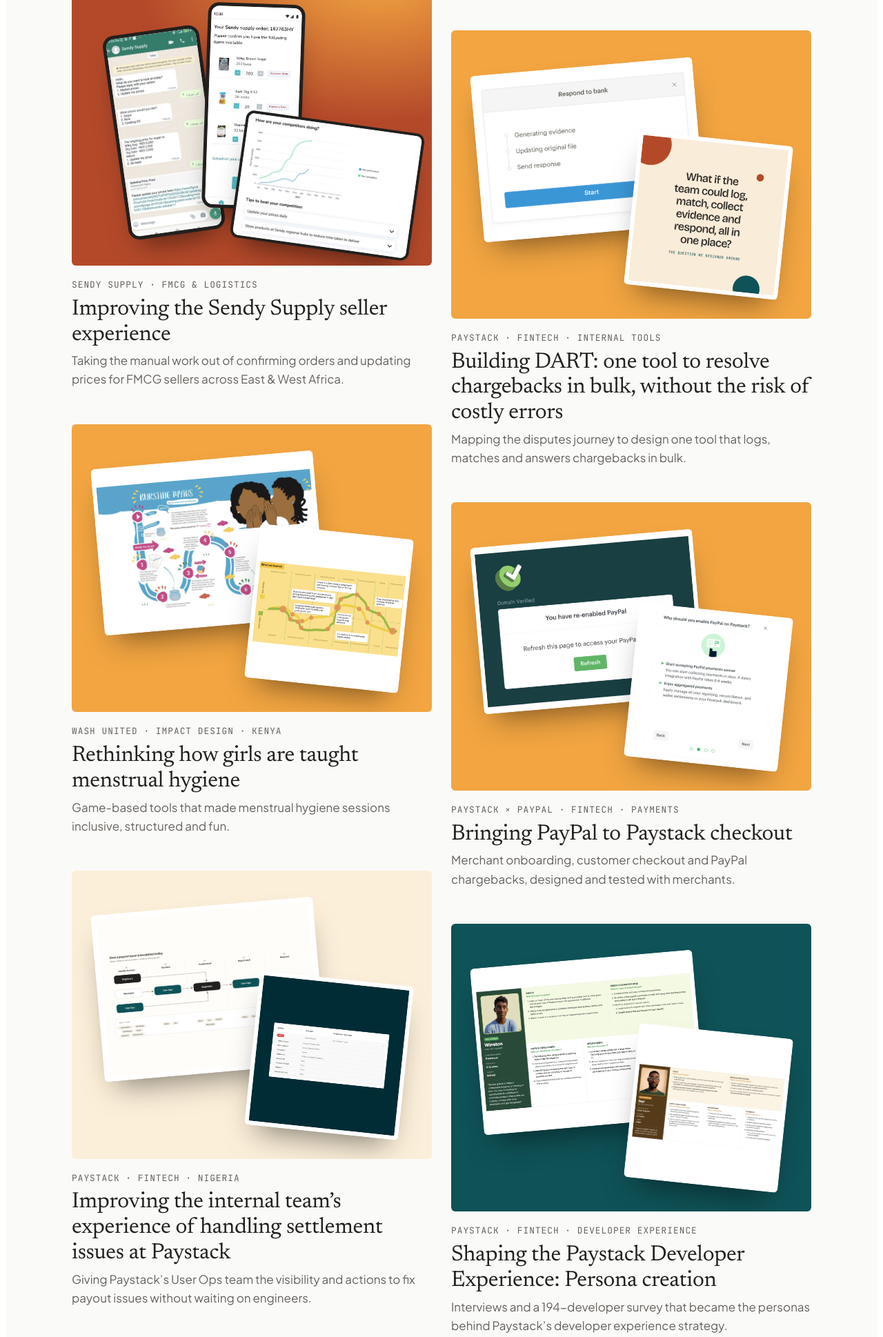
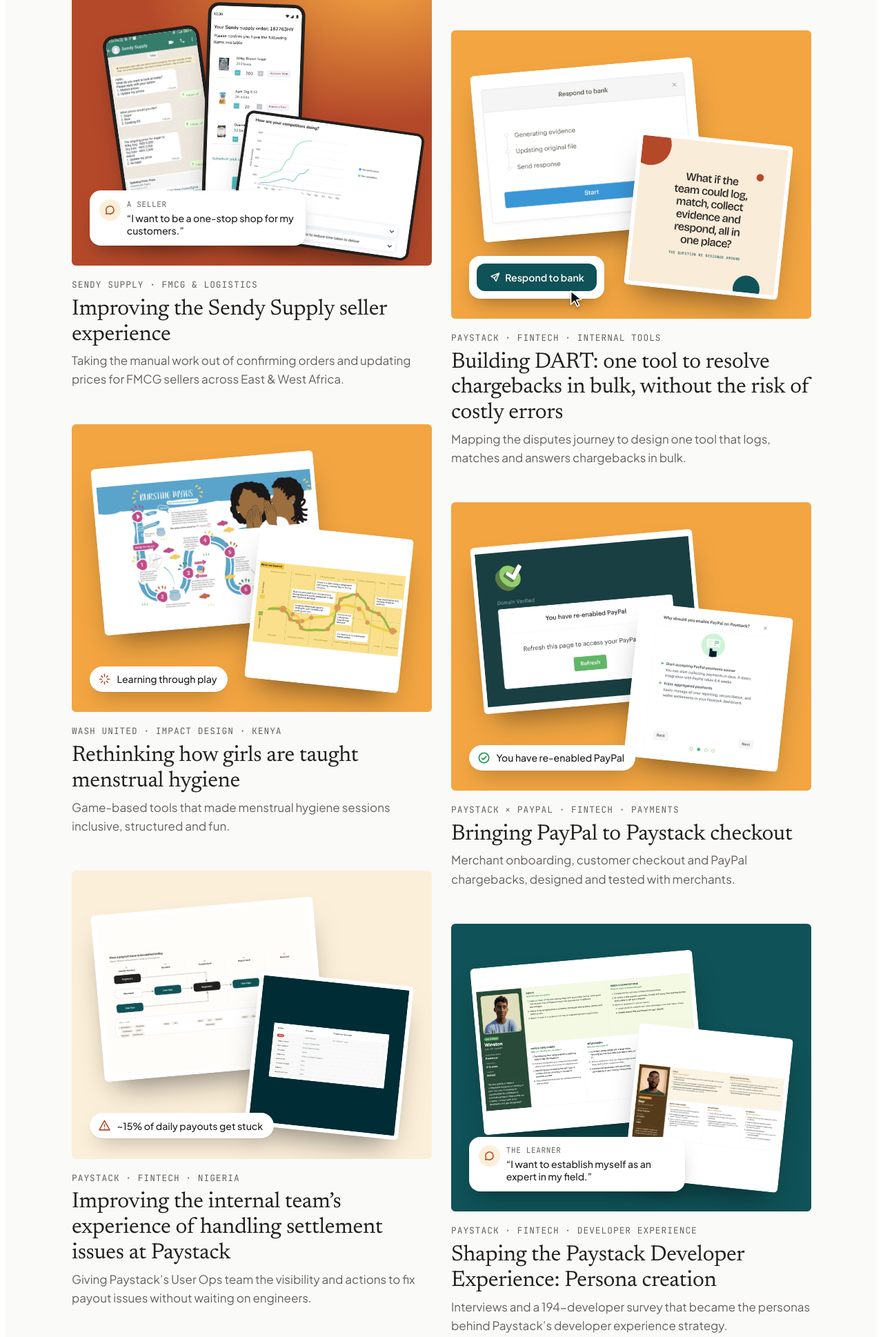
Before and after one commit to elijahmbaru/sharon_portfolio, a plain HTML site: page index.html in a window 1280 px wide. Shown: the part 1050-2988 px from the top of the page at 69% size. Drawn offline with nearby package versions, Linux system fonts and the light colour scheme.

Commit message:
Update portfolio website

```diff
--- a/index.html
+++ b/index.html
@@ -240,6 +240,26 @@ footer .wrap { border-top: 1px solid var(--line); padding-block: 28px 36px; disp
 .t-hero .hc img:nth-child(1) { width: 72%; aspect-ratio: 4 / 3; left: 0; top: 4%; transform: rotate(-5deg); }
 .t-hero .hc img:nth-child(2) { width: 50%; aspect-ratio: 1; right: 0; bottom: 0; transform: rotate(6deg); }
 @media (hover: hover) { .tile.t-hero:hover .hc img:nth-child(1) { transform: rotate(-3deg) translateY(-4px); } .tile.t-hero:hover .hc img:nth-child(2) { transform: rotate(4deg) translateY(-4px); } }
+
+/* Quips: small floating UI chips with lines from each case study */
+.tile-img { container-type: inline-size; }
+.chip { position: absolute; z-index: 3; display: inline-flex; align-items: center; gap: 0.6em; font-family: var(--body); font-size: clamp(11px, 2.7cqw, 15px); line-height: 1.3; color: #22201E; background: #FFFFFF; box-shadow: 0 1px 2px rgba(0,0,0,.08), 0 14px 30px -12px rgba(0,0,0,.4); text-align: left; transition: transform .4s cubic-bezier(.2,.7,.2,1); }
+.chip svg { flex: none; width: 1.35em; height: 1.35em; }
+.chip.bl { left: 5%; bottom: 7%; }
+.chip.tr { right: 5%; top: 7%; }
+.chip.pill { padding: 0.65em 1.1em 0.65em 0.85em; border-radius: 999px; font-weight: 500; white-space: nowrap; }
+.chip.note { align-items: flex-start; max-width: 60%; padding: 0.9em 1em; border-radius: 16px; }
+.chip.note .ic { flex: none; width: 2.2em; height: 2.2em; border-radius: 50%; display: grid; place-items: center; background: #FCEFD9; color: #B4492A; }
+.chip.note .ic svg { width: 1.2em; height: 1.2em; }
+.chip.note .who { display: block; font-family: var(--mono); font-size: 0.78em; letter-spacing: 0.06em; text-transform: uppercase; color: #66625D; margin-bottom: 0.3em; }
+.chip.note q { quotes: "\201C" "\201D"; display: block; font-weight: 500; }
+.chip.act { padding: 0.8em; border-radius: 16px; }
+.chip.act .mini { display: inline-flex; align-items: center; gap: 0.5em; padding: 0.75em 1.3em; border-radius: 12px; background: #0F5257; color: #FFFFFF; font-weight: 600; white-space: nowrap; }
+.chip.act .mini svg { width: 1.1em; height: 1.1em; }
+.chip.act .cursor { position: absolute; width: 1.9em; height: 1.9em; right: 14%; bottom: -0.9em; filter: drop-shadow(0 2px 2px rgba(0,0,0,.3)); }
+.chip .dot { width: 0.55em; height: 0.55em; border-radius: 50%; background: #B4492A; position: absolute; top: -0.15em; right: -0.15em; box-shadow: 0 0 0 2px #fff; }
+@media (hover: hover) { a.tile:hover .chip { transform: translateY(-4px); } }
+@media (prefers-reduced-motion: reduce) { .chip { transition: none; } a.tile:hover .chip { transform: none; } }
 </style>
 </head>
 <body>
@@ -311,31 +331,31 @@ footer .wrap { border-top: 1px solid var(--line); padding-block: 28px 36px; disp
       <div class="work">
         <div class="work-col">
         <a class="tile t-sendy" href="sendy-supply.html" style="--o:1">
-          <div class="tile-img"><div class="art" aria-hidden="true"><img src="img/sendy-hero-chat.jpg" alt=""><img src="img/order-detail.jpg" alt=""><img class="wide" src="img/sendy-hero-competitors.jpg" alt=""></div></div>
+          <div class="tile-img"><div class="art" aria-hidden="true"><img src="img/sendy-hero-chat.jpg" alt=""><img src="img/order-detail.jpg" alt=""><img class="wide" src="img/sendy-hero-competitors.jpg" alt=""></div><span class="chip note bl" aria-hidden="true"><span class="ic"><svg viewBox="0 0 24 24" fill="none" stroke="currentColor" stroke-width="2.2" stroke-linecap="round" stroke-linejoin="round"><path d="M20 12a8 8 0 0 1-11.6 7.1L4 20l1-4.2A8 8 0 1 1 20 12z"/></svg></span><span><span class="who">A seller</span><q>I want to be a one-stop shop for my customers.</q></span></span></div>
           <p class="tile-meta">Sendy Supply · FMCG &amp; Logistics</p>
           <h3><span>Improving the Sendy Supply seller experience</span></h3>
           <p>Taking the manual work out of confirming orders and updating prices for FMCG sellers across East &amp; West Africa.</p>
         </a>
         <a class="tile t-2 t-hero fit" href="mhm-kenya.html" style="--o:4">
-          <div class="tile-img" style="background:#F2A541"><div class="hc" role="img" aria-label="The Bursting Myths game guide and a journey map of what facilitators and participants experience in sessions"><img src="img/mhm-hero-game.jpg" alt=""><img src="img/mhm-hero-journey.jpg" alt=""></div></div>
+          <div class="tile-img" style="background:#F2A541"><div class="hc" role="img" aria-label="The Bursting Myths game guide and a journey map of what facilitators and participants experience in sessions"><img src="img/mhm-hero-game.jpg" alt=""><img src="img/mhm-hero-journey.jpg" alt=""></div><span class="chip pill bl" aria-hidden="true"><svg viewBox="0 0 24 24" fill="none" stroke="#B4492A" stroke-width="2" stroke-linecap="round" stroke-linejoin="round"><path d="M12 3v4M12 17v4M3 12h4M17 12h4M6 6l2.5 2.5M15.5 15.5L18 18M18 6l-2.5 2.5M8.5 15.5L6 18"/></svg>Learning through play</span></div>
           <p class="tile-meta">WASH United · Impact design · Kenya</p>
           <h3><span>Rethinking how girls are taught menstrual hygiene</span></h3>
           <p>Game-based tools that made menstrual hygiene sessions inclusive, structured and fun.</p>
         </a>
         <a class="tile t-5 t-hero fit" href="paystack-settlements.html" style="--o:6">
-          <div class="tile-img" style="background:#FCEFD9"><div class="hc" role="img" aria-label="How a payout issue is escalated today, beside a failed payout trial with its processor response"><img src="img/ps-hero-payout.jpg" alt=""><img src="img/ps-hero-notes.jpg" alt=""></div></div>
+          <div class="tile-img" style="background:#FCEFD9"><div class="hc" role="img" aria-label="How a payout issue is escalated today, beside a failed payout trial with its processor response"><img src="img/ps-hero-payout.jpg" alt=""><img src="img/ps-hero-notes.jpg" alt=""></div><span class="chip pill bl" aria-hidden="true"><svg viewBox="0 0 24 24" fill="none" stroke="#B4492A" stroke-width="2" stroke-linecap="round" stroke-linejoin="round"><path d="M12 3l9.5 17h-19z"/><path d="M12 10v4M12 17.5v.01"/></svg>~15% of daily payouts get stuck</span></div>
           <p class="tile-meta">Paystack · Fintech · Nigeria</p>
           <h3><span>Improving the internal team’s experience of handling settlement issues at Paystack</span></h3>
           <p>Giving Paystack’s User Ops team the visibility and actions to fix payout issues without waiting on engineers.</p>
         </a>
         <a class="tile t-6 t-hero fit" href="watchtower-navigation.html" style="--o:8">
-          <div class="tile-img" style="background:#B4492A"><div class="hc" role="img" aria-label="Watchtower Collections menu flows and the typed search dropdown"><img src="img/wt-hero-nav.jpg" alt=""><img src="img/wt-hero-search.jpg" alt=""></div></div>
+          <div class="tile-img" style="background:#B4492A"><div class="hc" role="img" aria-label="Watchtower Collections menu flows and the typed search dropdown"><img src="img/wt-hero-nav.jpg" alt=""><img src="img/wt-hero-search.jpg" alt=""></div><span class="chip pill bl" aria-hidden="true"><svg viewBox="0 0 24 24" fill="#F2A541" stroke="#F2A541" stroke-width="1.5" stroke-linejoin="round"><path d="M12 3.5l2.6 5.4 5.9.8-4.3 4.1 1 5.8L12 16.8l-5.2 2.8 1-5.8-4.3-4.1 5.9-.8z"/></svg>Search rated 4–5 out of 5</span></div>
           <p class="tile-meta">Paystack · Fintech · Internal tools</p>
           <h3><span>Redesigning an internal tool’s navigation for scale</span></h3>
           <p>Grouping an overflowing admin nav into mega menus that scale as new modules are added.</p>
         </a>
         <a class="tile t-3 t-hero" href="zambia-vsla.html" style="--o:9">
-          <div class="tile-img" style="background:#0F5257"><div class="hc" role="img" aria-label="The Boost loan and savings brochure, and a VSLA member in an interview"><img class="contain" src="img/zm-hero-boost.jpg" alt=""><img src="img/zm-interview.jpg" alt=""></div></div>
+          <div class="tile-img" style="background:#0F5257"><div class="hc" role="img" aria-label="The Boost loan and savings brochure, and a VSLA member in an interview"><img class="contain" src="img/zm-hero-boost.jpg" alt=""><img src="img/zm-interview.jpg" alt=""></div><span class="chip pill bl" aria-hidden="true"><svg viewBox="0 0 24 24" fill="none" stroke="#0F5257" stroke-width="2" stroke-linecap="round" stroke-linejoin="round"><circle cx="9" cy="8" r="3.2"/><path d="M3 19c.8-3.3 3.2-5 6-5s5.2 1.7 6 5"/><circle cx="17" cy="9" r="2.4"/><path d="M16.5 14c2.3.2 3.9 1.7 4.5 4.5"/></svg>64,200 savings group members</span></div>
           <p class="tile-meta">Mercy Corps AgriFin · Fintech · Zambia</p>
           <h3><span>Mobile money for rural savings groups</span></h3>
           <p>Research with village savings groups to bring savings and loan products to rural Zambia.</p>
@@ -343,25 +363,25 @@ footer .wrap { border-top: 1px solid var(--line); padding-block: 28px 36px; disp
         </div>
         <div class="work-col">
         <a class="tile t-8 t-hero fit" href="chargebacks-dart.html" style="--o:2">
-          <div class="tile-img" style="background:#F2A541"><div class="hc" role="img" aria-label="The Respond to bank dialog in DART, and the question the team designed around"><img class="contain" src="img/cb-hero-respond.jpg" alt=""><img class="contain" src="img/cb-hero-question.jpg" alt=""></div></div>
+          <div class="tile-img" style="background:#F2A541"><div class="hc" role="img" aria-label="The Respond to bank dialog in DART, and the question the team designed around"><img class="contain" src="img/cb-hero-respond.jpg" alt=""><img class="contain" src="img/cb-hero-question.jpg" alt=""></div><span class="chip act bl" aria-hidden="true"><span class="mini"><svg viewBox="0 0 24 24" fill="none" stroke="currentColor" stroke-width="2.2" stroke-linecap="round" stroke-linejoin="round"><path d="M21 3L10 14M21 3l-7 18-4-7-7-4z"/></svg>Respond to bank</span><svg class="cursor" viewBox="0 0 24 24"><path d="M5 2.5l13.5 11-6.2.8 3.6 6.8-2.6 1.4-3.6-6.9L5 20z" fill="#111" stroke="#fff" stroke-width="1.4" stroke-linejoin="round"/></svg></span></div>
           <p class="tile-meta">Paystack · Fintech · Internal tools</p>
           <h3><span>Building DART: one tool to resolve chargebacks in bulk, without the risk of costly errors</span></h3>
           <p>Mapping the disputes journey to design one tool that logs, matches and answers chargebacks in bulk.</p>
         </a>
         <a class="tile t-7 t-hero fit" href="paypal-checkout.html" style="--o:3">
-          <div class="tile-img" style="background:#F2A541"><div class="hc" role="img" aria-label="PayPal re-enabled confirmation and an educational modal on why to enable PayPal on Paystack"><img src="img/pp-hero-enabled.jpg" alt=""><img src="img/pp-hero-modal.jpg" alt=""></div></div>
+          <div class="tile-img" style="background:#F2A541"><div class="hc" role="img" aria-label="PayPal re-enabled confirmation and an educational modal on why to enable PayPal on Paystack"><img src="img/pp-hero-enabled.jpg" alt=""><img src="img/pp-hero-modal.jpg" alt=""></div><span class="chip pill bl" aria-hidden="true"><svg viewBox="0 0 24 24" fill="none" stroke="#2E9E5B" stroke-width="2.4" stroke-linecap="round" stroke-linejoin="round"><circle cx="12" cy="12" r="9"/><path d="M8 12.5l2.7 2.7L16 9.8"/></svg>You have re-enabled PayPal</span></div>
           <p class="tile-meta">Paystack × PayPal · Fintech · Payments</p>
           <h3><span>Bringing PayPal to Paystack checkout</span></h3>
           <p>Merchant onboarding, customer checkout and PayPal chargebacks, designed and tested with merchants.</p>
         </a>
         <a class="tile t-8 t-hero fit" href="devrel-research.html" style="--o:5">
-          <div class="tile-img" style="background:#0F5257"><div class="hc" role="img" aria-label="Persona of Winston, the Learner, with his goals, needs and journey with Paystack"><img src="img/dr-learner.jpg" alt=""><img src="img/dr-journeyman.jpg" alt=""></div></div>
+          <div class="tile-img" style="background:#0F5257"><div class="hc" role="img" aria-label="Persona of Winston, the Learner, with his goals, needs and journey with Paystack"><img src="img/dr-learner.jpg" alt=""><img src="img/dr-journeyman.jpg" alt=""></div><span class="chip note bl" aria-hidden="true"><span class="ic"><svg viewBox="0 0 24 24" fill="none" stroke="currentColor" stroke-width="2.2" stroke-linecap="round" stroke-linejoin="round"><path d="M20 12a8 8 0 0 1-11.6 7.1L4 20l1-4.2A8 8 0 1 1 20 12z"/></svg></span><span><span class="who">The Learner</span><q>I want to establish myself as an expert in my field.</q></span></span></div>
           <p class="tile-meta">Paystack · Fintech · Developer experience</p>
           <h3><span>Shaping the Paystack Developer Experience: Persona creation</span></h3>
           <p>Interviews and a 194-developer survey that became the personas behind Paystack’s developer experience strategy.</p>
         </a>
         <a class="tile t-4 t-hero fit" href="agri-finance.html" style="--o:7">
-          <div class="tile-img" style="background:#B4492A"><div class="hc" role="img" aria-label="Swahili prototype materials and a seasonal map of a cashew farmer’s income and spending"><img src="img/nmb-prototypes.jpg" alt=""><img src="img/nmb-season.jpg" alt=""></div></div>
+          <div class="tile-img" style="background:#B4492A"><div class="hc" role="img" aria-label="Swahili prototype materials and a seasonal map of a cashew farmer’s income and spending"><img src="img/nmb-prototypes.jpg" alt=""><img src="img/nmb-season.jpg" alt=""></div><span class="chip pill bl" aria-hidden="true"><svg viewBox="0 0 24 24" fill="none" stroke="#0F5257" stroke-width="2" stroke-linecap="round" stroke-linejoin="round"><circle cx="9" cy="8" r="3.2"/><path d="M3 19c.8-3.3 3.2-5 6-5s5.2 1.7 6 5"/><circle cx="17" cy="9" r="2.4"/><path d="M16.5 14c2.3.2 3.9 1.7 4.5 4.5"/></svg>Research with 64 farmers</span></div>
           <p class="tile-meta">Mercy Corps AgriFin · Fintech · Tanzania</p>
           <h3><span>A digital finance roadmap for small agribusinesses</span></h3>
           <p>A farmer outreach strategy to grow digital banking along the cashew value chain.</p>
```
